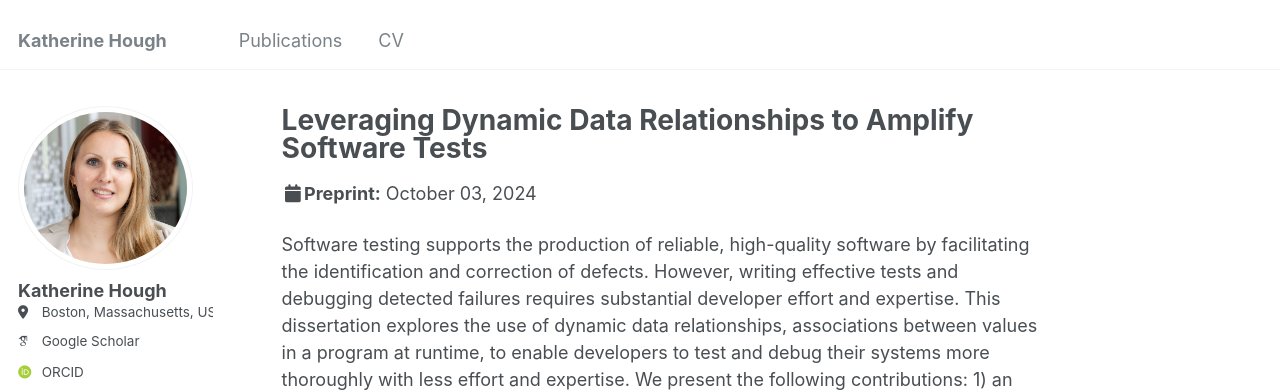
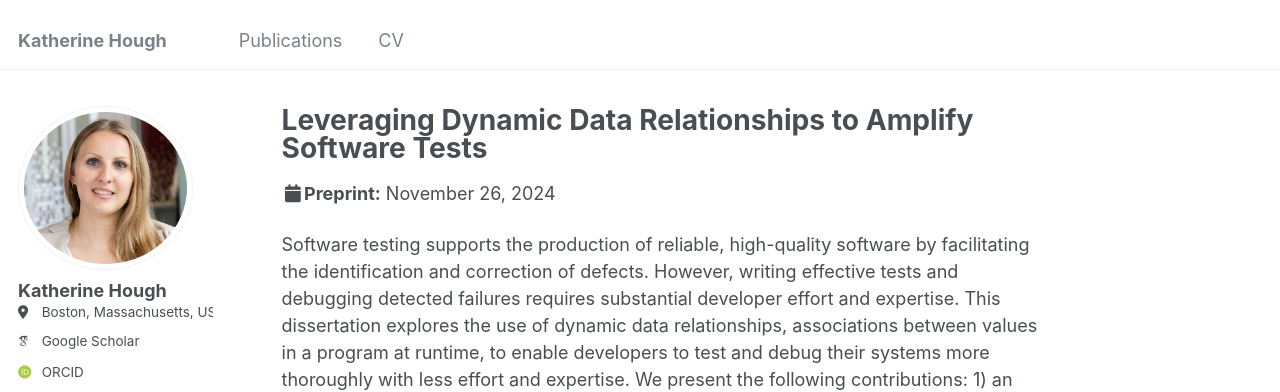
Before and after one commit to katherine-hough/katherine-hough.github.io, a Jekyll site: the page built from _publications/dissertation.md, in a window 1280 px wide and 1248 px high. Shown: the top 392 px of the window. Built offline with Jekyll 4.4.1, drawn with Linux system fonts in a browser that asks for light colours; some web fonts are replaced.

Commit message:
* Updated dissertation

```diff
--- a/_publications/dissertation.md
+++ b/_publications/dissertation.md
@@ -2,7 +2,7 @@
 title: "Leveraging Dynamic Data Relationships to Amplify Software Tests"
 collection: publications
 category: theses
-date: 03-10-2024
+date: 26-11-2024
 preprint: true
 paperurl: 'https://katherine-hough.github.io/files/katherine_hough_dissertation_preprint.pdf'
 excerpt: '
```
